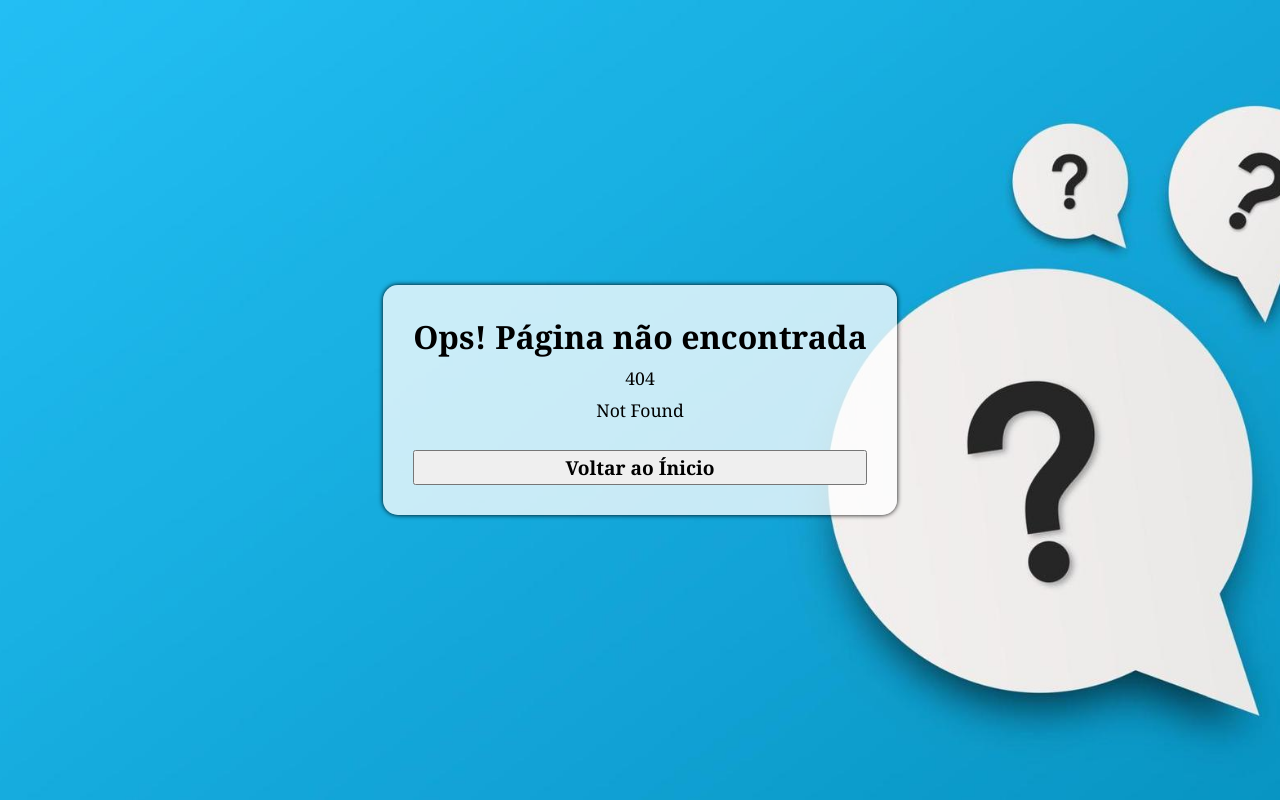
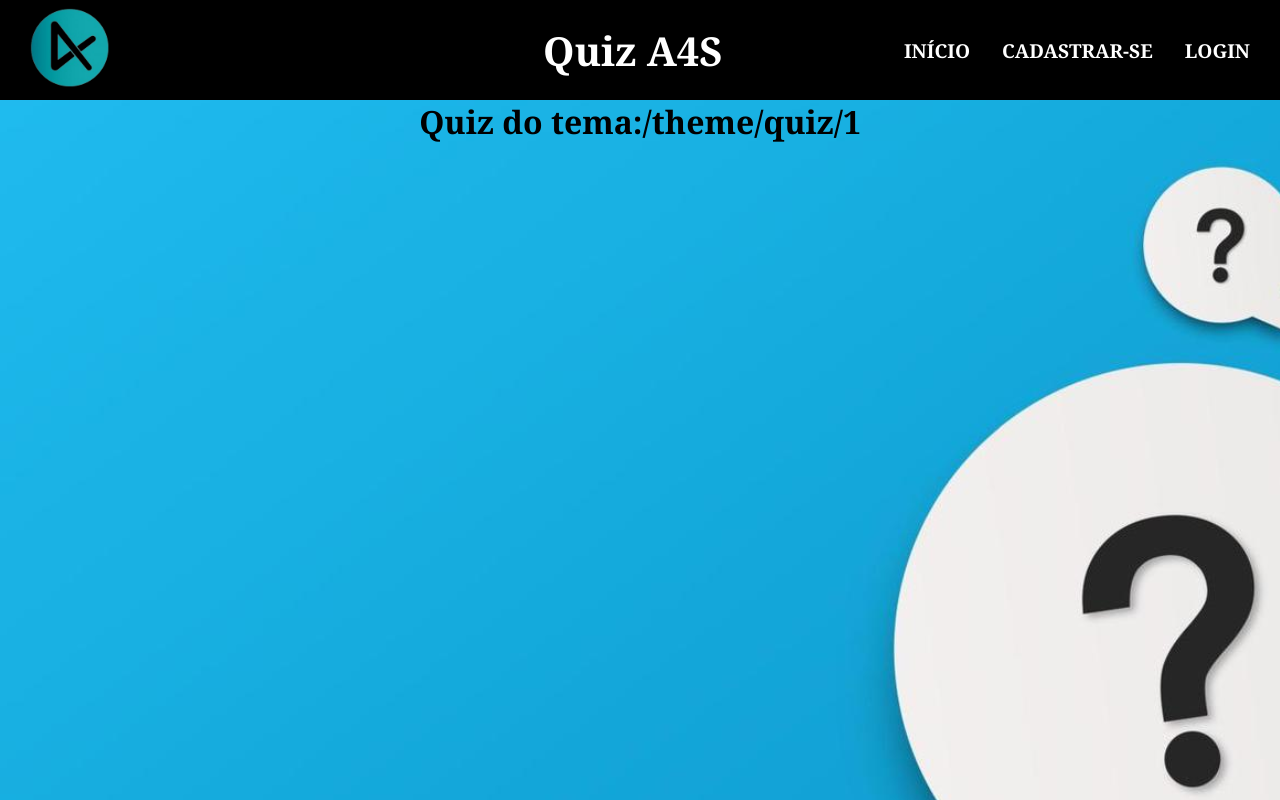
Before and after one commit to RonyAbreu/QuizA4S-Front, a React (Vite) app: page /theme/quiz/1 in a window 1280 px wide. Before the commit this address had no page. Shown: the top 800 px of the page. Built offline with nearby package versions, Linux system fonts and the light colour scheme.

Commit message:
Feat: criando rotas e funcionalidade de iniciar quiz

```diff
--- /dev/null
+++ b/src/routes/Quiz.jsx
@@ -0,0 +1,13 @@
+import '../css/Quiz.css'
+import { useLocation } from "react-router-dom";
+
+const Quiz = () => {
+  const path = useLocation().pathname;
+  return (
+    <div className="container-quiz outlet">
+        <h1>Quiz do tema:{path}</h1>
+    </div>
+  )
+};
+
+export default Quiz;
```
Also changed, not shown: src/main.jsx (+9 -0 lines), src/css/Quiz.css (added).
